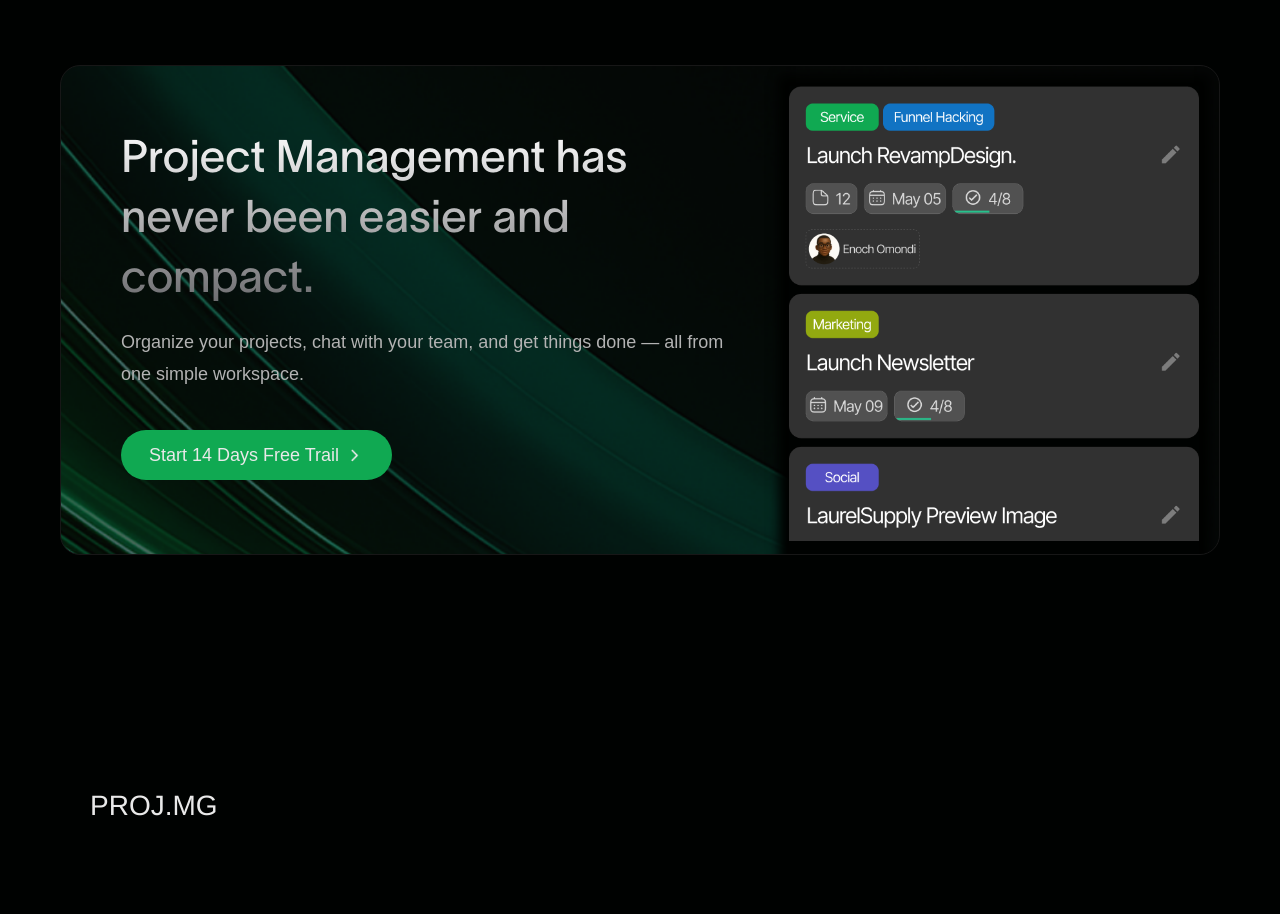
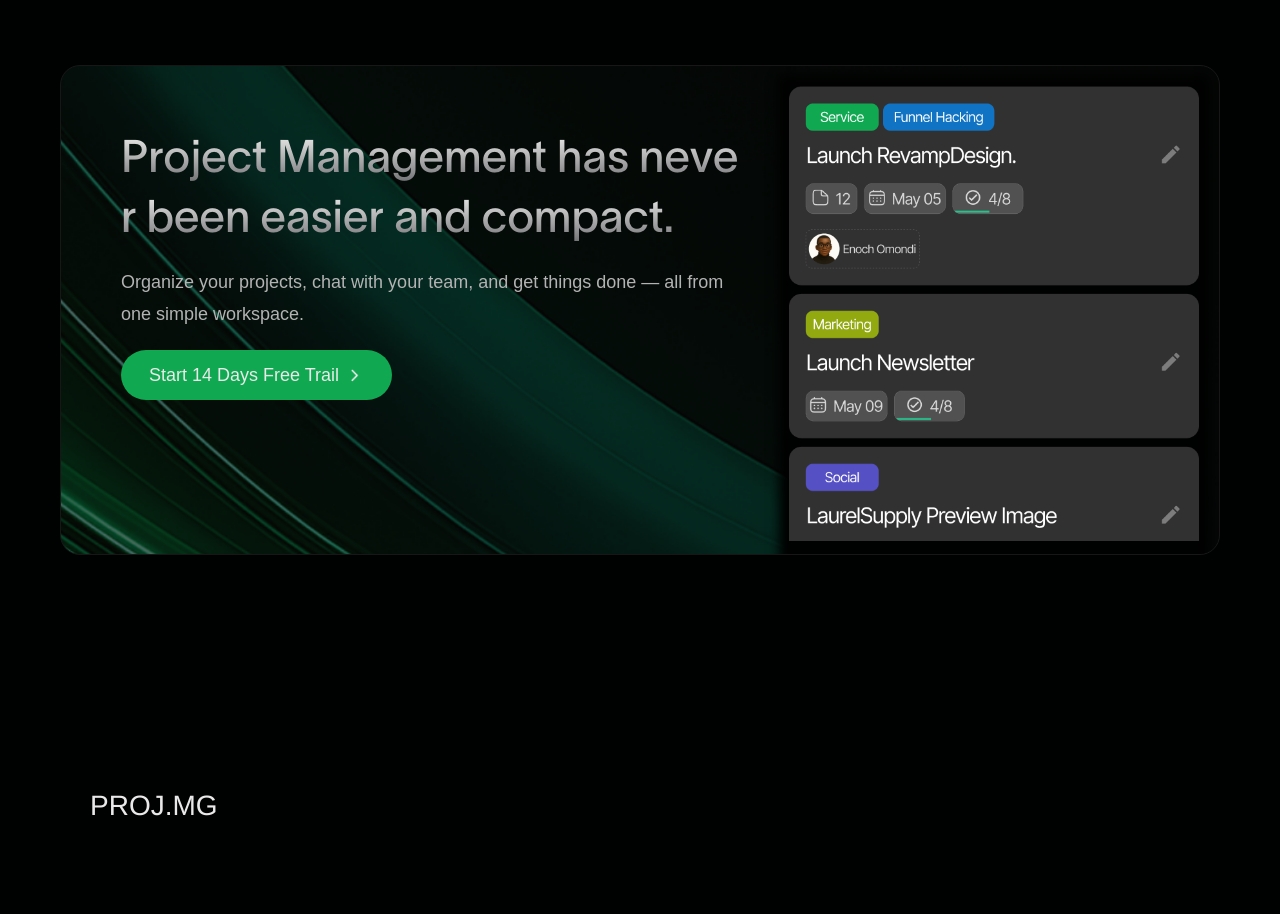
Before and after one commit to KelvinOmoluyi/Projmg, a React (Vite) app: page / in a window 1280 px wide. Shown: the part 5020-5934 px from the top of the page. Built offline with nearby package versions, Linux system fonts and the light colour scheme; a web font is replaced by a local one.

Commit message:
Finshed Version

```diff
--- a/src/components/call-to-action/CallToAction.jsx
+++ b/src/components/call-to-action/CallToAction.jsx
@@ -1,24 +1,52 @@
+import { motion } from 'framer-motion';
 import ArrowBtn from '../../assets/img/btn-arrow.png';
 import Schedule from '../../assets/img/schedule-img.png';
 
 const CallToAction = () => {
+
+    const title = "Project Management has never been easier and compact.".split("")
+
     return (
         <section className="call-to-action wrapper">
             <div className="call-to-action-content">
                 <div className="call-to-action-content-words">
                     <div className="call-to-action-content-words-heading h-text-gradient">
-                        <h2>Project Management has never been easier and compact.</h2>
+                        {title.map((letter, index) => (
+                            <motion.h2
+                            initial={{ filter: "blur(10px)", opacity: 0, y: 40 }}
+                            whileInView={{ filter: "blur(0px)", opacity: 1, y: 0 }}
+                            transition={{ duration: 0.7, delay: 0.03*index }}
+                            viewport={{ once: true, amount: 1 }}
+                            key={index}
+                            className="upRevealElement-inline"
+                            >
+                                {letter === " " ? "\u00A0" : letter}
+                            </motion.h2>
+                        ))}
                     </div>
                     <div className="call-to-action-content-words-body">
-                        <p>Organize your projects, chat with your team, and get things done — all from one simple workspace.</p>
+                        <motion.p
+                        initial={{ filter: "blur(10px)", opacity: 0, y: 50 }}
+                        whileInView={{ filter: "blur(0px)", opacity: 1, y: 0 }}
+                        transition={{ duration: 0.6, delay: 1.7 }}
+                        viewport={{ once: true, amount: 0 }}
+                        className="upRevealElement-block"
+                        >
+                            Organize your projects, chat with your team, and get things done — all from one simple workspace.
+                        </motion.p>
                     </div>
-                    <p></p>
-                    <div className="cta-btn-div">
+
+                    <motion.div
+                    initial={{ filter: "blur(10px)", opacity: 0, y: 50 }}
+                    whileInView={{ filter: "blur(0px)", opacity: 1, y: 0 }}
+                    transition={{ duration: 0.7, delay: 1.9 }}
+                    viewport={{ once: true, amount: 1 }}
+                    className="cta-btn-div">
                         <a className="cta-btn-02">
                             <p>Start 14 Days Free Trail</p>
                             <img src={ArrowBtn} alt="button arrow" />
                         </a>
-                    </div>
+                    </motion.div>
                 </div>
 
                 <div className="call-to-action-content-slider">
```
